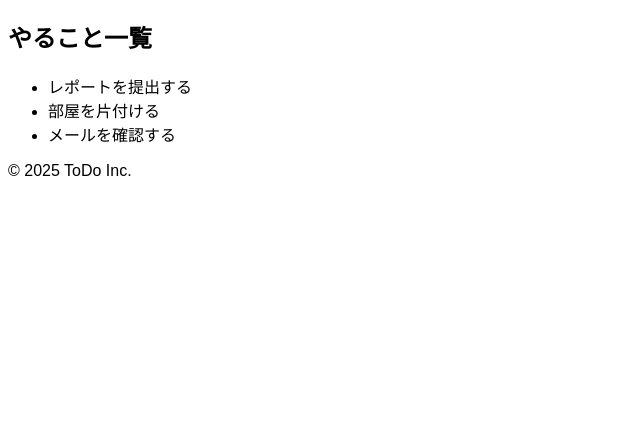
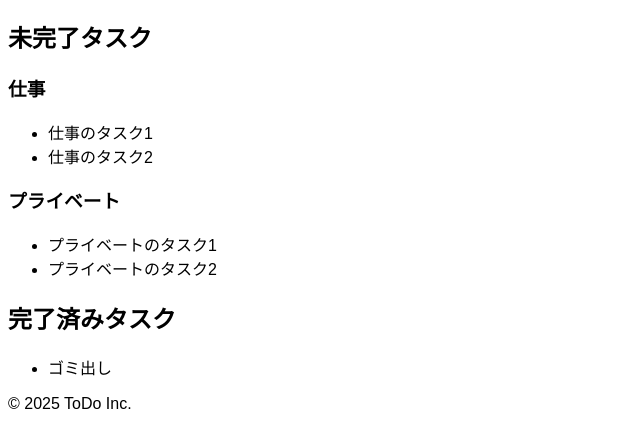
Before and after one commit to hosokawanew/kadai, a plain HTML site: page mega-todo-app/index.html in a window 1280 px wide. Shown: the part 70-518 px from the top of the page, without its empty margins (0-640 px from the left). Drawn offline with Linux system fonts and the light colour scheme.

Commit message:
Bの作業終了

```diff
--- a/mega-todo-app/index.html
+++ b/mega-todo-app/index.html
@@ -11,12 +11,30 @@
   </header>
 
   <main>
-    <section id="tasks">
-      <h2>やること一覧</h2>
+    <!-- 未完了タスク -->
+    <section id="incomplete-tasks">
+      <h2>未完了タスク</h2>
+
+      <!-- 仕事カテゴリ -->
+      <h3>仕事</h3>
       <ul>
-        <li>レポートを提出する</li>
-        <li>部屋を片付ける</li>
-        <li>メールを確認する</li>
+        <li>仕事のタスク1</li>
+        <li>仕事のタスク2</li>
+      </ul>
+
+      <!-- プライベートカテゴリ -->
+      <h3>プライベート</h3>
+      <ul>
+        <li>プライベートのタスク1</li>
+        <li>プライベートのタスク2</li>
+      </ul>
+    </section>
+
+    <!-- 完了済みタスク -->
+    <section id="completed-tasks">
+      <h2>完了済みタスク</h2>
+      <ul>
+        <li>ゴミ出し</li>
       </ul>
     </section>
   </main>
```
